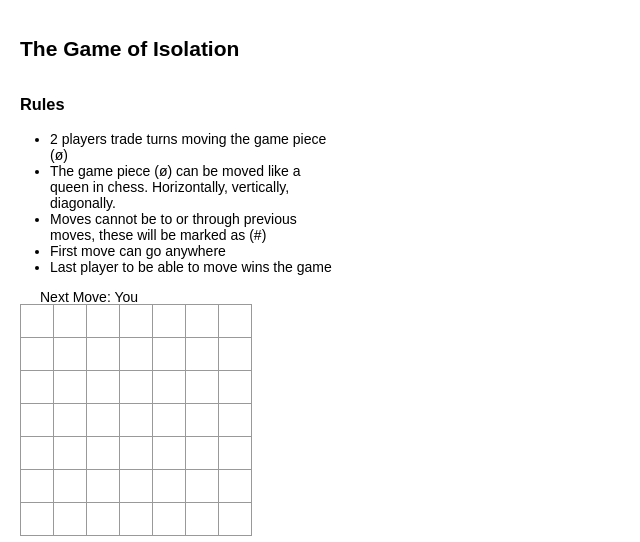
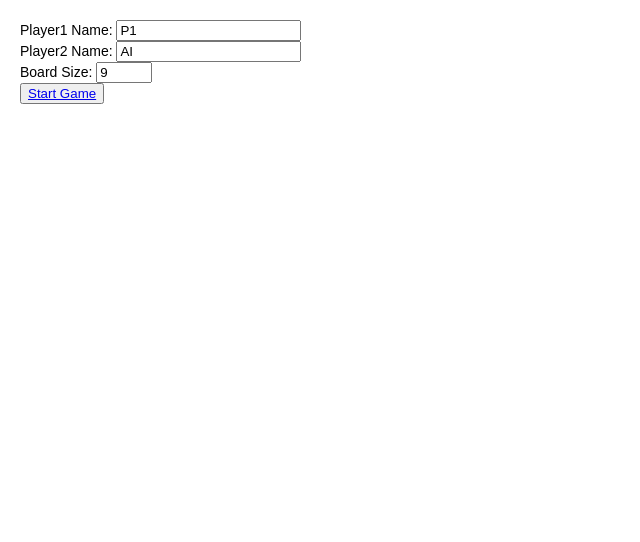
Before and after one commit to afinit/isolationReact, a React (Create React App) app: page / in a window 1280 px wide. Shown: the top 542 px of the page, without its empty margins (0-640 px from the left). Built offline with nearby package versions, Linux system fonts and the light colour scheme.

Commit message:
Add NewGameForm and routing

```diff
--- a/package.json
+++ b/package.json
@@ -6,10 +6,13 @@
     "@types/lodash": "^4.14.134",
     "@types/react": "^16.8.21",
     "@types/react-dom": "^16.8.4",
+    "@types/react-router-dom": "^4.3.4",
     "lodash": "^4.17.11",
     "npm": "^6.9.0",
     "react": "^16.8.6",
     "react-dom": "^16.8.6",
+    "react-router": "^5.0.1",
+    "react-router-dom": "^5.0.1",
     "react-scripts": "^3.0.1"
   },
   "scripts": {
--- /dev/null
+++ b/src/App.tsx
@@ -0,0 +1,31 @@
+import React, { useState } from "react";
+import Game from "./containers/Game";
+import { Switch, Route, BrowserRouter } from "react-router-dom";
+import NewGameForm from "./containers/NewGameForm";
+
+export default function App() {
+  const [p1Name, setP1Name] = useState("P1");
+  const [p2Name, setP2Name] = useState("AI");
+  const [boardSize, setBoardSize] = useState(9);
+
+  return (
+    <BrowserRouter>
+      <Switch>
+        <Route path="/game" render={() => <Game boardSize={boardSize} />} />
+        <Route
+          path="/"
+          render={() => (
+            <NewGameForm
+              p1Name={p1Name}
+              p2Name={p2Name}
+              boardSize={boardSize}
+              setP1Name={setP1Name}
+              setP2Name={setP2Name}
+              setBoardSize={setBoardSize}
+            />
+          )}
+        />
+      </Switch>
+    </BrowserRouter>
+  );
+}
--- a/src/containers/Game/index.tsx
+++ b/src/containers/Game/index.tsx
@@ -3,6 +3,7 @@ import {range, includes} from 'lodash';
 
 import Board from '../Board';
 import { calculateLegalMoves, openMovesHeuristic, minimax } from '../../common/util';
+import { Link } from 'react-router-dom';
 
 
 interface GameProps {
@@ -110,6 +111,11 @@ const Game = function(props: GameProps) {
           onClick={(i) => handleClick(i)}
         />
       </div>
+      <button>
+        <Link to={{pathname: "/"}}>
+          New Game
+        </Link>
+      </button>
     </div>
   )
 }
--- /dev/null
+++ b/src/containers/NewGameForm/index.tsx
@@ -0,0 +1,58 @@
+import React from 'react';
+import { Link } from 'react-router-dom';
+
+export interface Props {
+  p1Name: string;
+  p2Name: string;
+  boardSize: number;
+  setP1Name: React.Dispatch<React.SetStateAction<string>>;
+  setP2Name: React.Dispatch<React.SetStateAction<string>>;
+  setBoardSize: React.Dispatch<React.SetStateAction<number>>;
+}
+
+export default function NewGameForm(props: Props) {
+
+  return (
+    <>
+      <label>
+        Player1 Name: {" "}
+        <input
+          name="p1Name"
+          type="string"
+          value={props.p1Name}
+          onChange={e => props.setP1Name(e.target.value)}
+          />
+      </label>
+      <br />
+      <label>
+        Player2 Name: {" "}
+        <input
+          name="p2Name"
+          type="string"
+          value={props.p2Name}
+          onChange={e => props.setP2Name(e.target.value)}
+          />
+      </label>
+      <br />
+      <label>
+        Board Size: {" "}
+        <input
+          name="boardSize"
+          type="number"
+          value={props.boardSize}
+          min="3"
+          max="15"
+          onChange={e => props.setBoardSize(+e.target.value)}
+          />
+      </label>
+
+      <br />
+
+      <button>
+        <Link to={{pathname: "/game"}}>
+          Start Game
+        </Link>
+      </button>
+    </>
+  );
+}
--- a/src/index.tsx
+++ b/src/index.tsx
@@ -1,10 +1,10 @@
 import * as React from 'react';
 import * as ReactDOM from 'react-dom';
 import './index.css';
-import Game from './containers/Game';
+import App from './App';
 
 
 ReactDOM.render(
-  <Game boardSize={7} />,
+  <App />,
   document.getElementById('root')
 );
```
Also changed, not shown: 1 other file (tests, documents, lock files or other folders).
